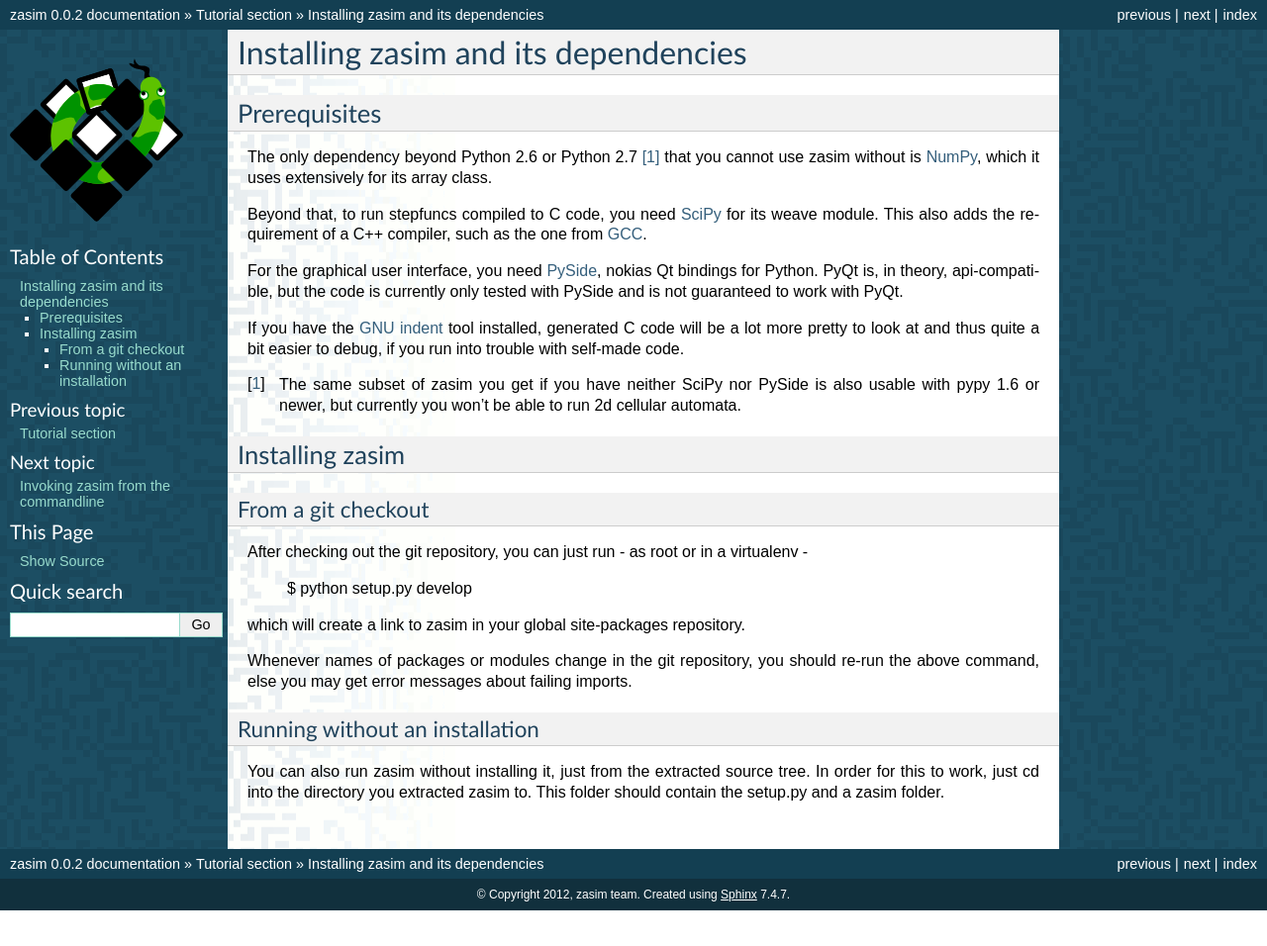
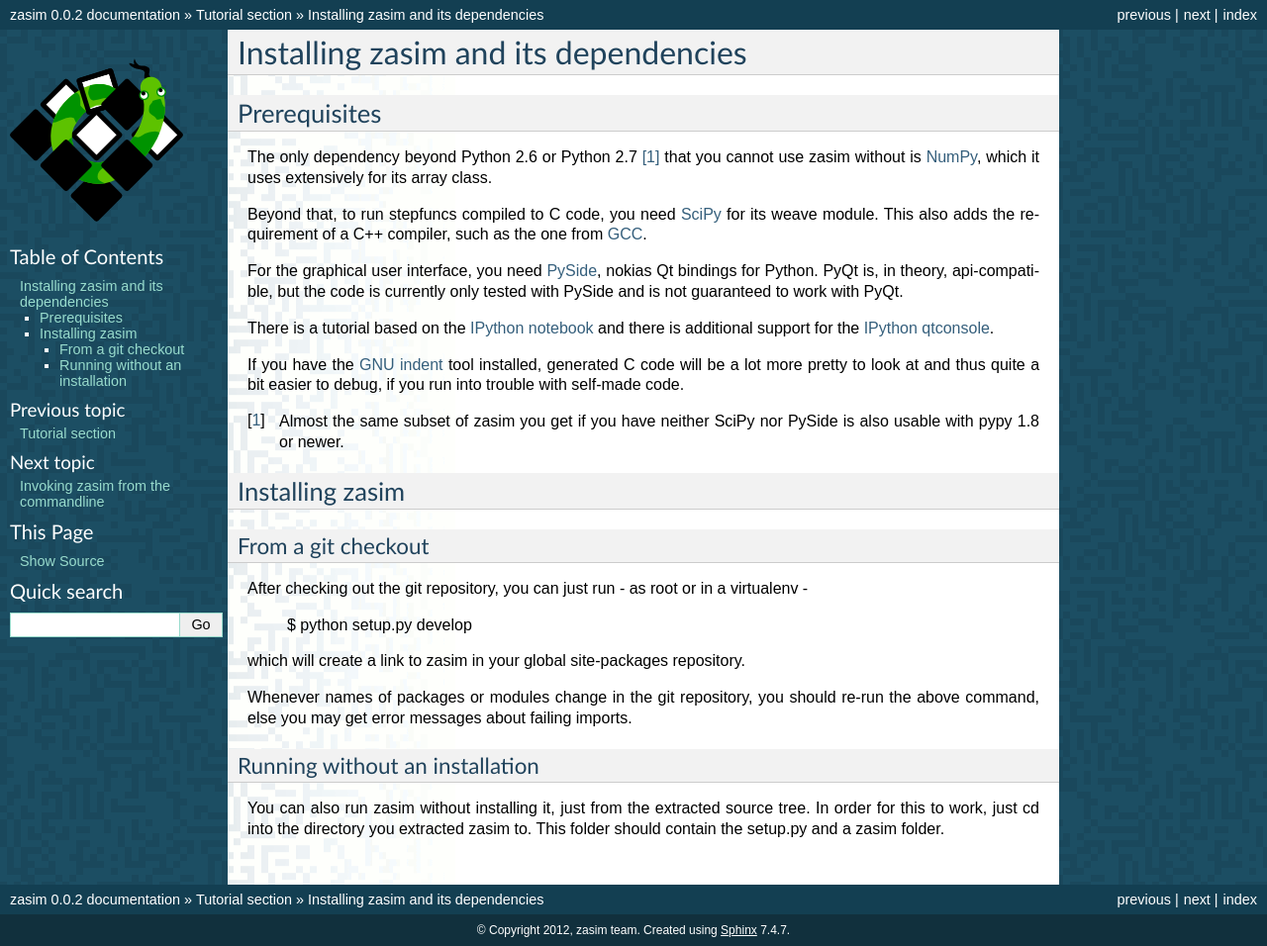
Before and after one commit to timo/zasim, a Sphinx documentation site: the page built from docs/tutorial/installation.rst, in a window 1280 px wide. Shown: the whole page at 99% size. Built offline with Sphinx 7.4.7, drawn with Linux system fonts in a browser that asks for light colours; formulas are drawn with MathJax 3; before the commit the page ends 920 px from its top, so only the background shows below that.

Commit message:
Update the installation tutorial for new things.

```diff
--- a/docs/tutorial/installation.rst
+++ b/docs/tutorial/installation.rst
@@ -15,19 +15,23 @@
 for Python. PyQt is, in theory, api-compatible, but the code is currently
 only tested with PySide and is not guaranteed to work with PyQt.
 
+There is a tutorial based on the `IPython notebook`_ and there is additional
+support for the `IPython qtconsole`_.
+
 If you have the `GNU indent`_ tool installed, generated C code will be a lot
 more pretty to look at and thus quite a bit easier to debug, if you run
 into trouble with self-made code.
 
-.. [1] The same subset of zasim you get if you have neither SciPy nor
-       PySide is also usable with pypy 1.6 or newer, but currently you won't
-       be able to run 2d cellular automata.
+.. [1] Almost the same subset of zasim you get if you have neither SciPy
+       nor PySide is also usable with pypy 1.8 or newer.
 
 .. _NumPy: http://numpy.org
 .. _SciPy: http://scipy.org
 .. _GCC: http://gcc.gnu.org
 .. _PySide: http://pyside.org
 .. _GNU indent: http://indent.isidore-it.eu/beautify.html
+.. _IPython notebook: http://ipython.org/ipython-doc/stable/interactive/htmlnotebook.html
+.. _IPython qtconsole: http://ipython.org/ipython-doc/stable/interactive/qtconsole.html
 
 
 Installing zasim
```
